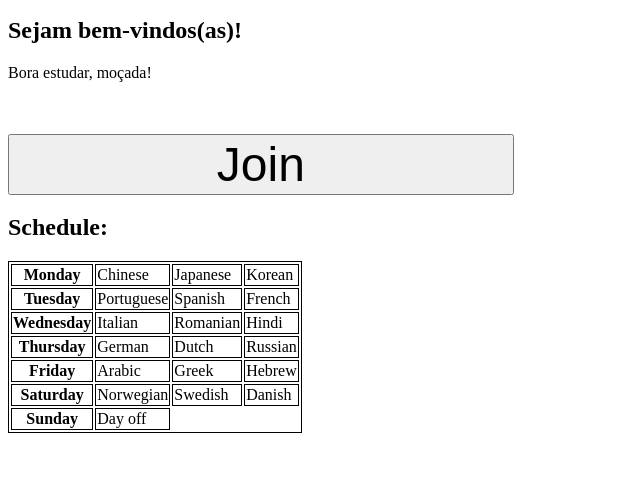
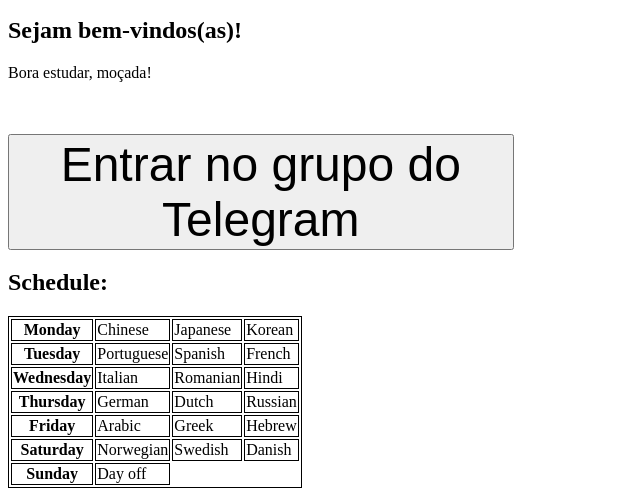
Before and after one commit to leonproz/leonproz.github.io, a plain HTML site: page index.html in a window 1280 px wide. Shown: the part 396-892 px from the top of the page, without its empty margins (0-640 px from the left). Before the commit the page ends 837 px from the top, so only its background shows below. Drawn offline with Linux system fonts and the light colour scheme.

Commit message:
update index.html

```diff
--- a/index.html
+++ b/index.html
@@ -15,7 +15,7 @@
     <h2>Sejam bem-vindos(as)!</h2>
     <p>Bora estudar, moçada!<br></p><br>
     <br>
-    <button name="join" onclick="window.location.href='https://chat.whatsapp.com/D5WRxA36zJtDqg6uWzLsbj';">Join</button>
+    <button name="entrar" onclick="window.location.href='https://chat.whatsapp.com/D5WRxA36zJtDqg6uWzLsbj';">Entrar no grupo do Telegram</button>
     <h2>Schedule: </h2>
     <table>
       <tr>
```
